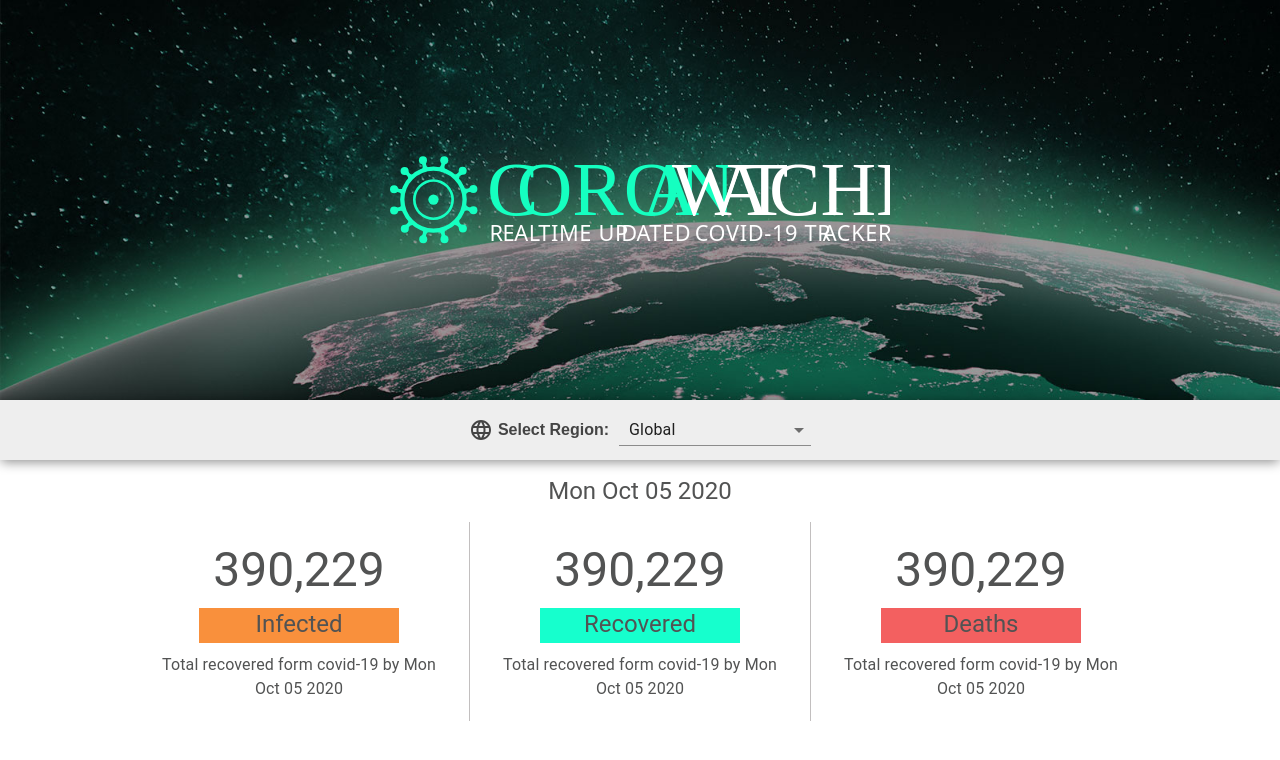
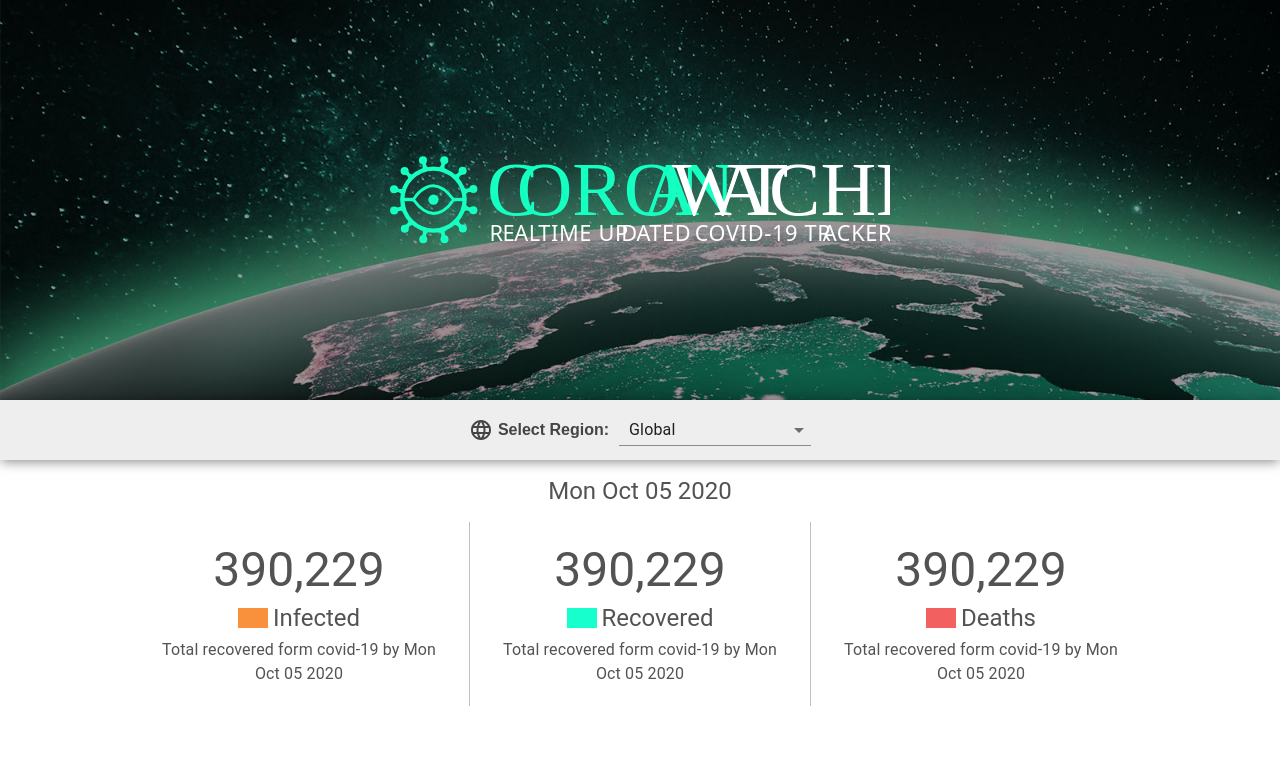
Before and after one commit to alexch85/corona-watcher, a React (Create React App) app: page / in a window 1280 px wide. Shown: the top 760 px of the page. Built offline with nearby package versions, Linux system fonts and the light colour scheme.

Commit message:
Logo svg file changed DataBox component updated

```diff
--- a/src/features/components/DataBoxs/DataBox/DataBox.jsx
+++ b/src/features/components/DataBoxs/DataBox/DataBox.jsx
@@ -8,11 +8,21 @@
 			<Typography variant='h3' color='secondary'>
 				390,229
 			</Typography>
-			<div style={{ width: '200px', height: '35px', margin: '10px 0', backgroundColor: ctgColor }}>
+			<div className={styles.categoryBox}>
+				<div
+					style={{
+						width: '30px',
+						height: '20px',
+						margin: '10px 0',
+						backgroundColor: ctgColor,
+						marginRight: '5px',
+					}}
+				/>
 				<Typography variant='h5' color='secondary'>
 					{category}
 				</Typography>
 			</div>
+
 			<Typography color='secondary'>Total recovered form covid-19 by {new Date().toDateString()}</Typography>
 		</div>
 	);
--- a/src/features/components/DataBoxs/DataBox/DataBox.module.css
+++ b/src/features/components/DataBoxs/DataBox/DataBox.module.css
@@ -5,6 +5,12 @@
 	flex-flow: column nowrap;
 	align-items: center;
 }
+
 .container + .container {
 	border-left: 1px solid #c2bfbf;
 }
+
+.categoryBox {
+	display: flex;
+	align-items: center;
+}
```
Also changed, not shown: public/images/cw-logo.svg.
